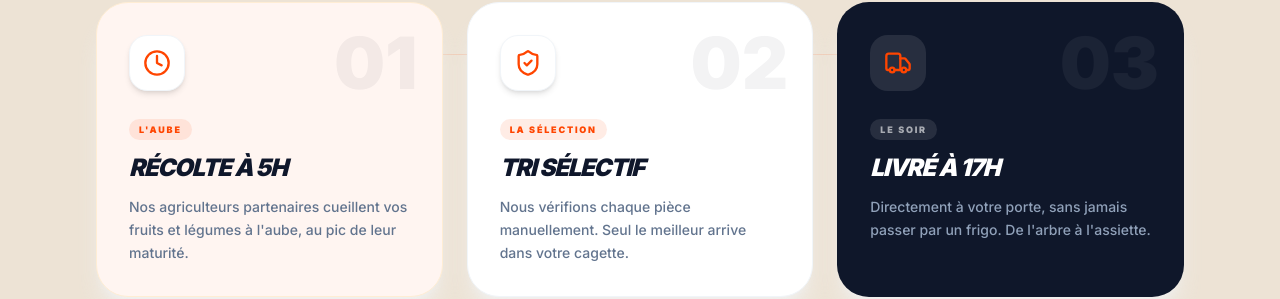
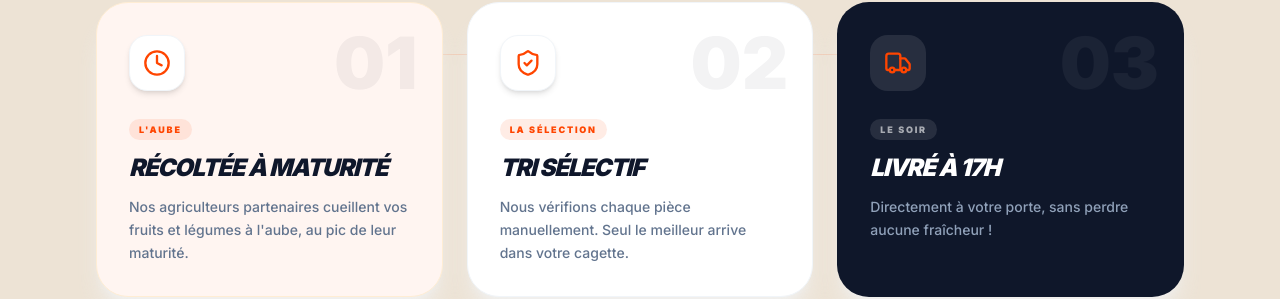
Before and after one commit to Squyann/Soleil-et-Saveurs, a Next.js app: page / in a window 1280 px wide. Shown: the part 1245-1544 px from the top of the page. Built offline with nearby package versions, Linux system fonts and the light colour scheme; no server answers.

Commit message:
texte: renomme "Récolte à 5h" en "Récoltée à maturité" et ajuste le texte de livraison
Co-Authored-By: Claude Opus 4.8 <noreply@anthropic.com>
Claude-Session: https://claude.ai/code/session_01EEtyowFSrmPcTMCzdXNDyv

```diff
--- a/src/app/page.tsx
+++ b/src/app/page.tsx
@@ -246,7 +246,7 @@ export default function Home() {
               {
                 icon: <Clock className="w-7 h-7" />,
                 step: "01",
-                title: "Récolte à 5h",
+                title: "Récoltée à maturité",
                 desc: "Nos agriculteurs partenaires cueillent vos fruits et légumes à l'aube, au pic de leur maturité.",
                 tag: "L'aube",
                 bg: "bg-[#FFF5F1]",
@@ -265,7 +265,7 @@ export default function Home() {
                 icon: <Truck className="w-7 h-7" />,
                 step: "03",
                 title: "Livré à 17h",
-                desc: "Directement à votre porte, sans jamais passer par un frigo. De l'arbre à l'assiette.",
+                desc: "Directement à votre porte, sans perdre aucune fraîcheur !",
                 tag: "Le soir",
                 bg: "bg-[#0F172A]",
                 border: "border-transparent",
```
